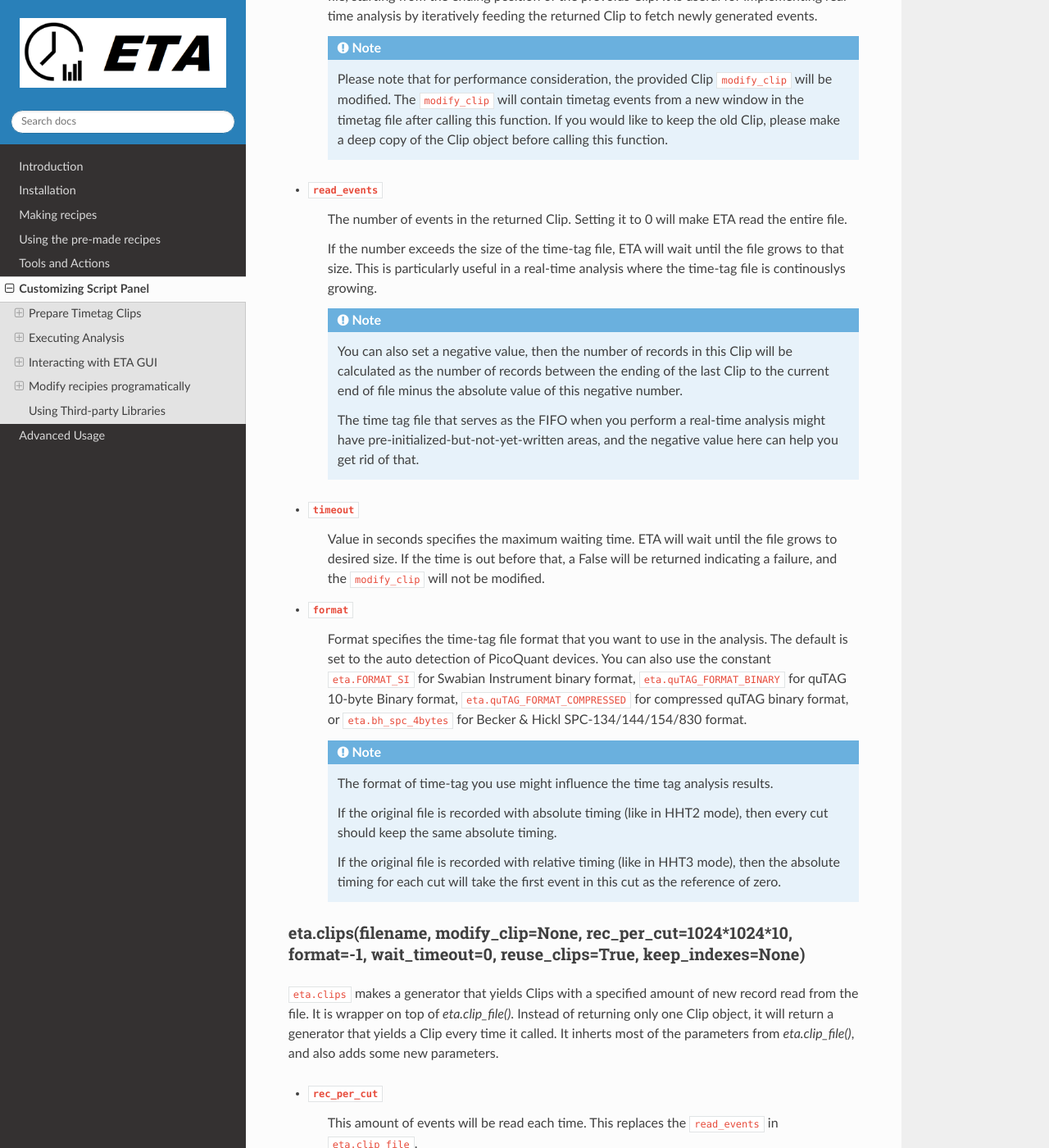
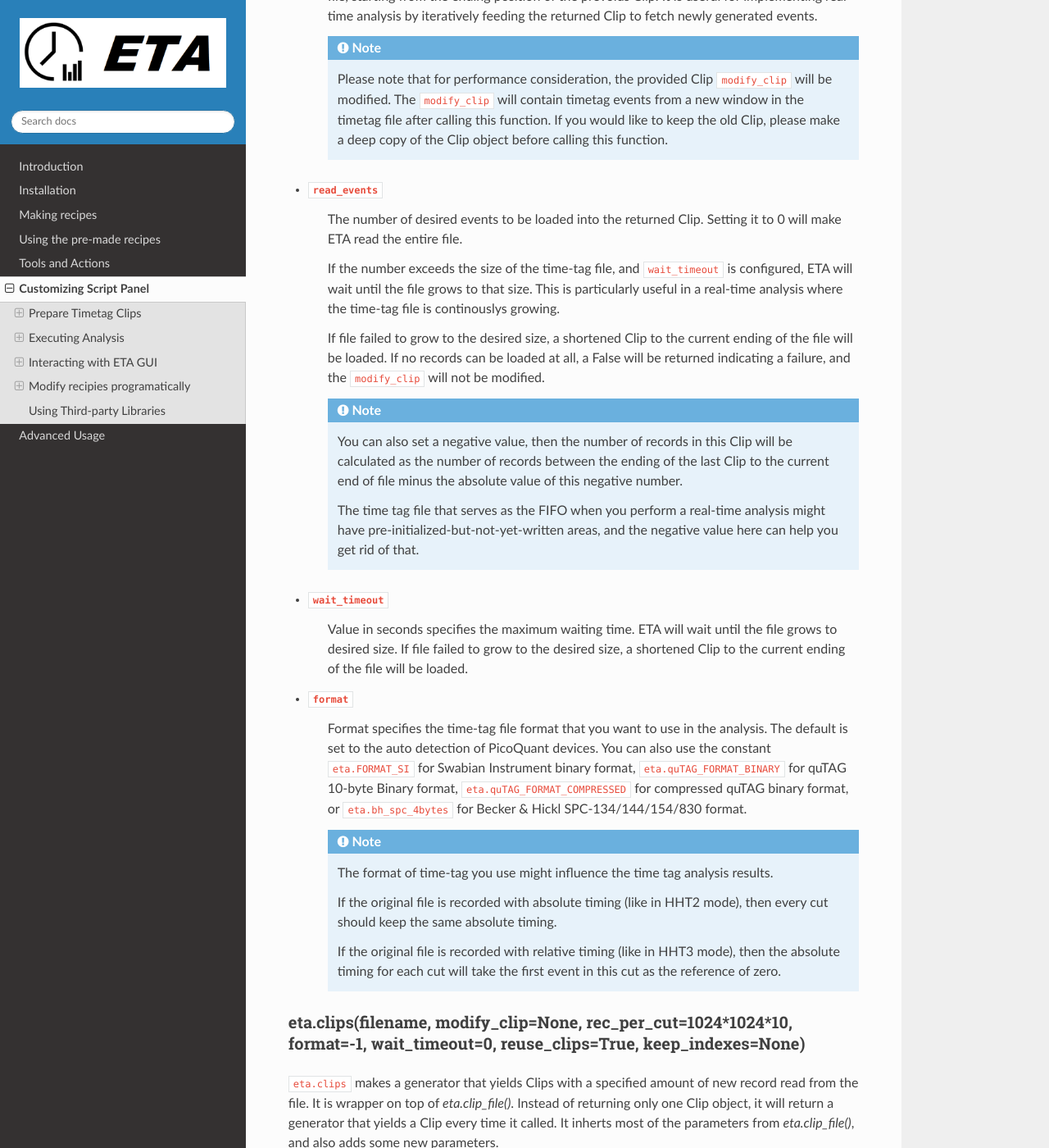
Before and after one commit to timetag/timetag.github.io, a Sphinx documentation site: the page built from docs/python.rst, in a window 1280 px wide and 1400 px high, scrolled down 1802 px. Shown: the whole window at 82% size. Built offline with Sphinx 7.4.7 and the Read the Docs theme 2.0.0, drawn with Linux system fonts in a browser that asks for light colours.

Commit message:
Update python.rst

```diff
--- a/docs/python.rst
+++ b/docs/python.rst
@@ -48,17 +48,19 @@ eta.clip_file(filename, modify_clip=None, read_events=0, format=-1, wait_timeout
         Please note that for performance consideration, the provided Clip ``modify_clip`` will be modified. The ``modify_clip`` will contain timetag events from a new window in the timetag file after calling this function. If you would like to keep the old Clip, please make a deep copy of the Clip object before calling this function.
 
 - ``read_events``
-    The number of events in the returned Clip. Setting it to 0 will make ETA read the entire file.
+    The number of desired events to be loaded into the returned Clip. Setting it to 0 will make ETA read the entire file.
 
-    If the number exceeds the size of the time-tag file, ETA will wait until the file grows to that size. This is particularly useful in a real-time analysis where the time-tag file is continouslys growing.
+    If the number exceeds the size of the time-tag file, and ``wait_timeout`` is configured, ETA will wait until the file grows to that size. This is particularly useful in a real-time analysis where the time-tag file is continouslys growing.
+
+    If file failed to grow to the desired size, a shortened Clip to the current ending of the file will be loaded. If no records can be loaded at all, a False will be returned indicating a failure, and the ``modify_clip`` will not be modified.
 
     .. note::
         You can also set a negative value, then the number of records in this Clip will be calculated as the number of records between the ending of the last Clip to the current end of file minus the absolute value of this negative number.
 
         The time tag file that serves as the FIFO when you perform a real-time analysis might have pre-initialized-but-not-yet-written areas, and the negative value here can help you get rid of that.
 
-- ``timeout``
-    Value in seconds specifies the maximum waiting time. ETA will wait until the file grows to desired size. If the time is out before that, a False will be returned indicating a failure, and the ``modify_clip`` will not be modified.
+- ``wait_timeout``
+    Value in seconds specifies the maximum waiting time. ETA will wait until the file grows to desired size. If file failed to grow to the desired size, a shortened Clip to the current ending of the file will be loaded.
 
 - ``format``
     Format specifies the time-tag file format that you want to use in the analysis. The default is set to the auto detection of PicoQuant devices. You can also use the constant ``eta.FORMAT_SI`` for Swabian Instrument binary format, ``eta.quTAG_FORMAT_BINARY`` for quTAG 10-byte Binary format,  ``eta.quTAG_FORMAT_COMPRESSED`` for compressed quTAG binary format, or ``eta.bh_spc_4bytes`` for Becker & Hickl  SPC-134/144/154/830 format.
```
